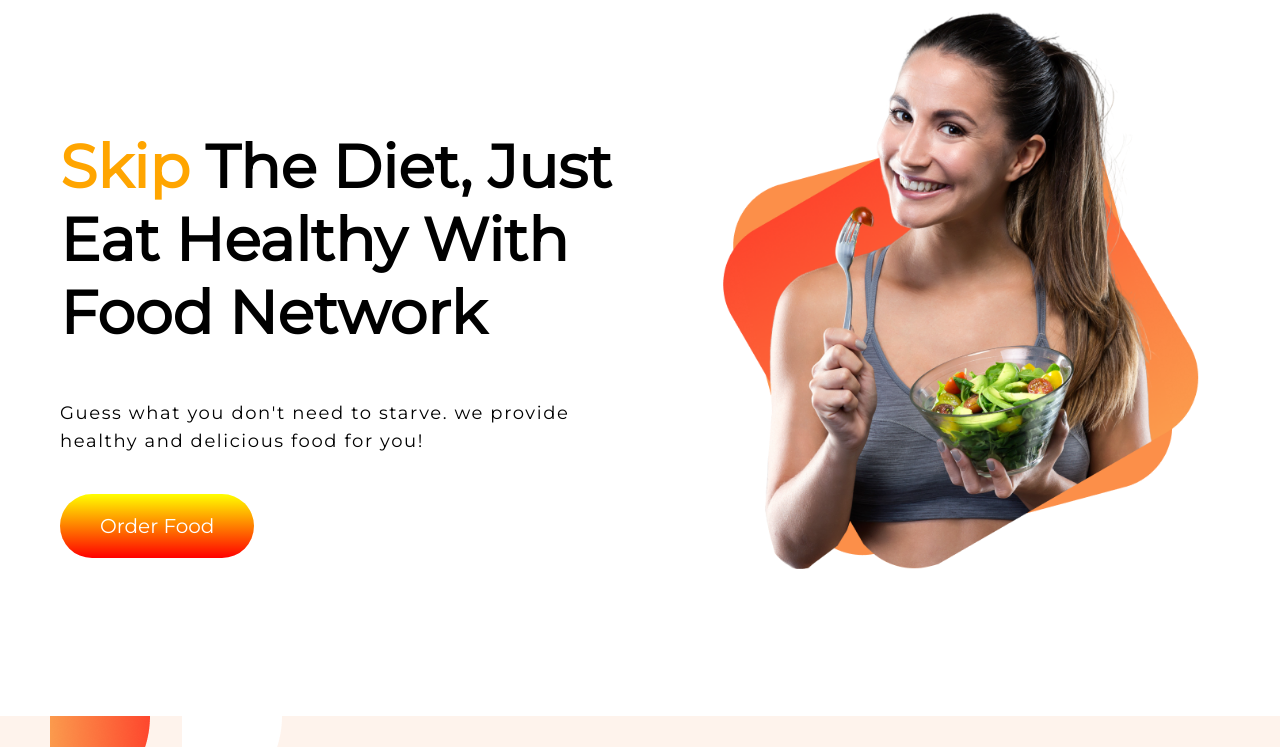
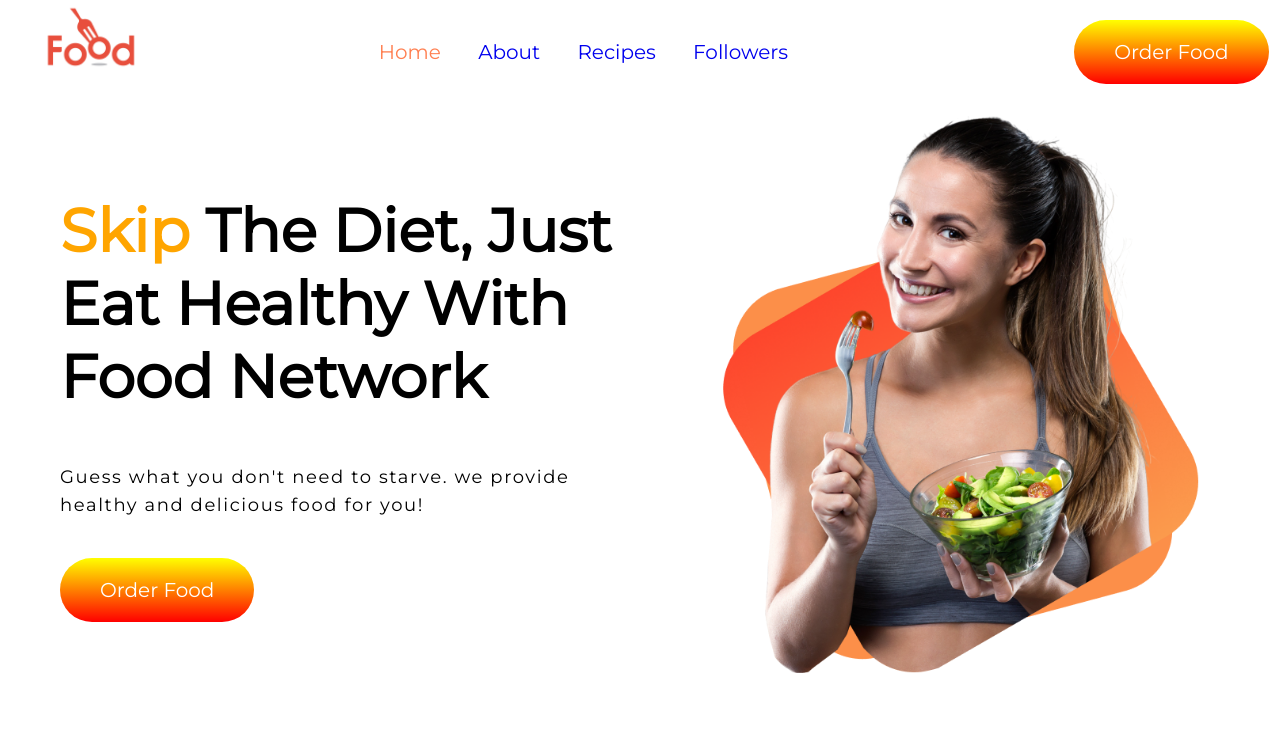
Before and after one commit to andshajon/food-hub, a plain HTML site: page index.html in a window 1280 px wide. Shown: the top 747 px of the page. Drawn offline with Linux system fonts and the light colour scheme.

Commit message:
final commit for assignment

```diff
--- a/index.html
+++ b/index.html
@@ -11,6 +11,26 @@
     <link rel="stylesheet" href="style.css">
 </head>
 <body>
+    <nav id="nav-main">
+
+        <img class="nav-logo" src="images/food/foodHub.png" alt="FoodHub"/>
+
+
+        <ul class="nav-menu" >
+            <li><a style="color:coral" href="#home">Home </a></li>
+            <li><a href="#about" >About</a></li>
+            <li><a href="#recipes">Recipes</a></li>
+            <li><a href="#follower"> Followers</a></li>
+
+        </ul>
+
+        <ul class="nav-call2action" >
+            <li><a  href="https://www.gloriafood.com/">Order Food</a></li>
+        </ul>
+
+
+
+    </nav>
     <section class="top-section">
         <div class="top-section-half-width">
             <h1><span class="top-section-orange-color">Skip</span> The Diet, Just Eat Healthy With Food Network</h1>
@@ -21,9 +41,9 @@
             <img src="images/female/Group 8425.png" alt="Young lady holding fresh food">
         </div>
     </section>
-    <section class="about-section">
+    <section id="about" class="about-section">
         <div class="top-section-half-width">
-            <img id="about-section-img" src="images/female/38-387173_supplement-nutrient-dietary-eating-food-free-download-nutrition-removebg-preview.png" alt="Young lady holding fresh food">
+            <img id="about-section-img" src="images/female/38-387173_supplement-nutrient-dietary-eating-food-free-download-nutrition-removebg-preview.png" alt="very fresh food">
         </div>
         <div class="top-section-half-width">
             <h2>About Me </h2>
@@ -34,7 +54,7 @@
 
     </section>
 
-        <h2 style="text-align: center;font-size: 28px; color: gray;"> My Recipes  </h2>
+        <h2 id="recipes" style="text-align: center;font-size: 28px; color: gray;"> My Recipes  </h2>
         <p style="text-align: center; padding-bottom: 70px;" > Be inspired by fragrant Persian recipes, cook a Turkish barbecue or <br>make a Middle Eastern meze menu of kofte, falafel and <br>pitta breads.</p>
 
 
@@ -62,7 +82,7 @@
 
       </div>
   </section>
-  <section id="social">
+  <section id="follower">
     <div class="followers">
       <div class="followers-social">
           <h3>700k</h3>
@@ -81,7 +101,7 @@
 <footer class="footer">
     <h2><span class="top-section-orange-color">food
     </span> network</h2>
-    <p>eat healthy to live healthy. live heaalthy ti live happy </p>
+    <p>eat healthy to live healthy. live healthy t0 live happy </p>
 </footer>
 
 
--- a/style.css
+++ b/style.css
@@ -2,6 +2,57 @@ body{
     margin: 0;
     padding: 0;
     font-family: 'Montserrat', sans-serif;
+}
+
+#nav-main{
+    display: flex;
+    justify-content: space-evenly ;
+    align-items: center;
+    padding-left: 15px;
+}
+
+.nav-logo{
+    height: 120px;
+    margin-left: 5px;
+    margin-top: -30px;
+}
+
+.nav-menu {
+    padding-left: 200px;
+    font-size: 20px;
+    width:700px;
+
+}
+.nav-menu a{
+    list-style-type: none;
+    text-decoration: none;
+}
+
+.nav-menu li {
+  display: inline-flex;
+  color: #000;
+  padding: 8px 16px;
+  text-decoration: none;;
+}
+
+.nav-call2action{
+    text-decoration: none;
+    background-image: linear-gradient(yellow , red);
+    padding: 20px 40px;
+    border-radius: 50px;
+    color:white;
+    font-size: 20px;
+
+}
+.nav-call2action a{
+
+    text-decoration: none;
+    color: white;
+}
+.nav-call2action li{
+    list-style-type: none;
+    color:black;
+
 }
 
 .top-section{
@@ -15,7 +66,7 @@ body{
 
 .top-section-half-width > h1{
     font-size: 60px;
-    padding-top: 80px;
+    padding-top: 40px;
 
 }
 .top-section-orange-color{
```
Also changed, not shown: images/food/foodHub.png (added).
